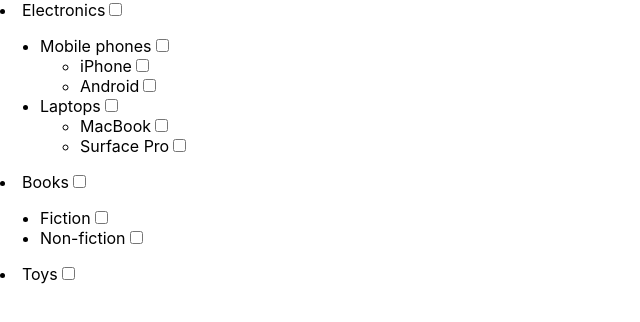
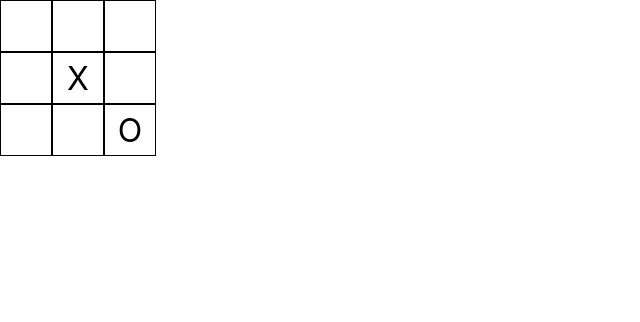
Before and after one commit to grumpycat808/react_greatfrontend, a React (Create React App) app: page / in a window 1280 px wide. Shown: the top 322 px of the page, without its empty margins (0-640 px from the left). Built offline with nearby package versions, Linux system fonts and the light colour scheme.

Commit message:
Started tic tac toe

```diff
--- a/src/App7.js
+++ b/src/App7.js
@@ -4,10 +4,11 @@
 import FileExplorer from './FileExplorer'
 import NestedCheckboxes from './NestedCheckboxes'
 import { fileData } from './fileData'
+import TicTacToe from './TicTacToe'
 function App7(props) {
     return (
         <div>
-            <NestedCheckboxes data={fileData}></NestedCheckboxes>
+            <TicTacToe></TicTacToe>
         </div>
     )
 }
--- a/src/NestedCheckboxes.js
+++ b/src/NestedCheckboxes.js
@@ -9,83 +9,93 @@
     const handleCheck = (id) => {
         let newSelected = [...selected]
         let item = findItemById(data, id)
-        let children = [];
+        let children = []
         if (item && item.hasOwnProperty('children')) {
-            children = getChildren(item.children);
+            children = getChildren(item)
         }
-        if(selected.includes(id)) {
+        if (selected.includes(id)) {
             //handle unselect
 
-            newSelected = newSelected.filter((item) => item !== id && !children.includes(item))
+            newSelected = newSelected.filter(
+                (item) => item !== id && !children.includes(item),
+            )
         } else {
             //handle select
-            newSelected.push(id);
+            newSelected.push(id)
             newSelected = [...newSelected, ...children]
-            console.log("getParent(id)", getParent(id))
-
         }
 
         setSelected(newSelected)
-        const parentId = getParent(id);
-            if(id !== parentId) {
-                //Check if we need to select parent
-                if(allChildrenSelected(parentId)) {
-                    newSelected.push(parentId.id);
-                    console.log("newSelected", newSelected)
+        const parentId = getParent(id)
 
-                    setSelected(newSelected)
-                }
+        if (id !== parentId) {
+            console.log('parentId', parentId)
+            //Check if we need to select parent
+            if (allChildrenSelected(parentId)) {
+                newSelected.push(parentId.id)
+                setSelected(newSelected)
             }
+        }
     }
     const allChildrenSelected = (id) => {
-        let children = getChildren([id]);
-        let allSelected = true;
+        //Create ancestry stack?
+        let children = getChildren(id)
+        console.log('children', children)
+        children = children.filter(
+            (child) => !selected.includes(child) && child !== id.id,
+        )
 
-        console.log('id', id);
-        children = children.filter((child) => !selected.includes(child) && child !== id.id)
-        console.log('children', children);
-        return children.length === 0;
+        return children.length === 0
     }
     const getParent = (id) => {
         return data.find((item) => {
-            const children = getChildren([item]);
-            console.log('children', children);
-            console.log('id', id);
-            return children.includes(id);
+            const children = getChildren(item)
+            return children.includes(id)
         })
-
     }
     const findItemById = (dataArray, id) => {
-        let returnItem = null;
+        let returnItem = null
 
         const recursiveFind = (array, id) => {
             // debugger
             for (let index = 0; index < array.length; index++) {
                 const item = array[index]
                 if (item.id === id) {
-                    returnItem = item;
-                    break;
-                };
+                    returnItem = item
+                    break
+                }
                 if (item.hasOwnProperty('children')) {
-                     recursiveFind(item.children, id)
+                    recursiveFind(item.children, id)
                 }
             }
         }
-        recursiveFind(dataArray, id);
-        return returnItem;
+        recursiveFind(dataArray, id)
+        return returnItem
     }
 
-    const getChildren = (itemsArray, list = []) => {
+    const getChildren = (item) => {
+        let children = []
 
-        itemsArray.forEach((cbItem) => {
-            if (cbItem.hasOwnProperty('children')) {
-                list.push(cbItem.id)
-                getChildren(cbItem.children, list)
+        const recursiveSearch = (itemObj) => {
+            if (itemObj.hasOwnProperty('children')) {
+                children.push(itemObj.id)
+                itemObj.children.forEach((child) => recursiveSearch(child))
             } else {
-                list.push(cbItem.id)
+                children.push(itemObj.id)
             }
-        })
-        return list;
+        }
+        recursiveSearch(item)
+        children = children.filter((child) => child !== item.id)
+        return children
+        // itemsArray.forEach((cbItem) => {
+        //     if (cbItem.hasOwnProperty('children')) {
+        //         list.push(cbItem.id)
+        //         getChildren(cbItem.children, list)
+        //     } else {
+        //         list.push(cbItem.id)
+        //     }
+        // })
+        // return list;
     }
     const recursiveList = (data) => {
         return data.map((item, index) => {
--- /dev/null
+++ b/src/TicTacToe.js
@@ -0,0 +1,41 @@
+import React, { useState } from 'react'
+import './tic-tac-toe.css'
+function TicTacToe(props) {
+    const board = []
+    const row = []
+    const initialState = [
+        ['', '', ''],
+        ['', 'X', ''],
+        ['', '', 'O'],
+    ]
+
+    const [boardState, setBoardState] = useState(initialState)
+    const handleClick = (row, column) => {
+        console.log('row',row)
+        console.log('column', column)
+    }
+    return (
+        <div className="board">
+            {initialState.map((row, rowIndex) => {
+                return (
+                    <div key={rowIndex} className="row">
+                        {row.map((item, index) => {
+
+                            return (
+                                <div
+                                    key={index}
+                                    className="square"
+                                    onClick={() => handleClick(index, rowIndex)}
+                                >
+                                    {item}
+                                </div>
+                            )
+                        })}
+                    </div>
+                )
+            })}
+        </div>
+    )
+}
+
+export default TicTacToe
--- /dev/null
+++ b/src/tic-tac-toe.css
@@ -0,0 +1,14 @@
+.board {
+    display: flex;
+}
+
+.square {
+    height: 50px;
+    width: 50px;
+    border: solid black 1px;
+    display: flex;
+    align-items: center;
+    text-align: center;
+    justify-content: center;
+    font-size: 2rem;
+}
```
